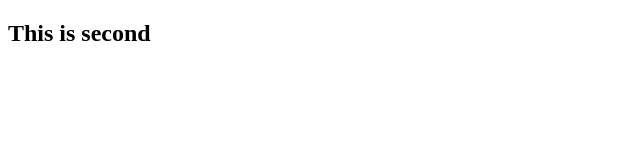
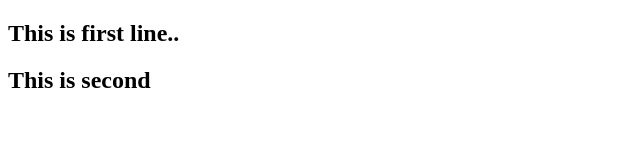
Before and after one commit to shivashankar10/BranchingDemo, a plain HTML site: page index.html in a window 1280 px wide. Shown: the whole page, without its empty margins (0-640 px from the left). Drawn offline with Linux system fonts and the light colour scheme.

Commit message:
modified index.html in feature

```diff
--- a/index.html
+++ b/index.html
@@ -6,6 +6,7 @@
     <title>Document</title>
 </head>
 <body>
+    <h2>This is first line..</h2>
     <h2>This is second</h2>
     <script src="./index.js"></script>
 </body>
```
